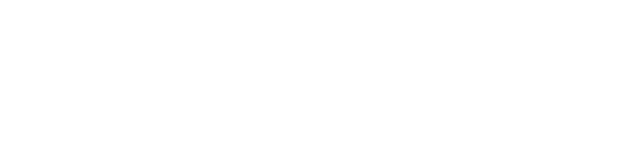
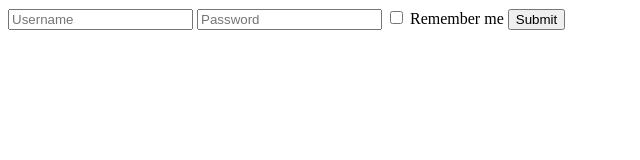
Before and after one commit to acciojob/remember-me-login-form-SaiRuthwik22, a website: page main.html in a window 1280 px wide. Shown: the whole page, without its empty margins (0-640 px from the left). Drawn offline with Linux system fonts and the light colour scheme.

Commit message:
created a submission

```diff
--- a/main.html
+++ b/main.html
@@ -8,6 +8,13 @@
 
 <body>
 	<!-- the entire body must be written by student -->
+	<form id="form" onsubmit="execute(event)" >
+		<input type="text" placeholder="Username" id="username" />
+		<input type="password" placeholder="Password" id="password" />
+		<input type="checkbox" id="checkbox" />
+		<label for="checkbox" >Remember me</label>
+		<input type="submit" id="submit" value="Submit" />
+	</form>
     <script type="text/javascript" src="./script.js">
 </script>
 
--- a/script.js
+++ b/script.js
@@ -1 +1,30 @@
-//your JS code here. If required.
+function execute(event) {
+    event.preventDefault();
+
+    let checkbox = document.getElementById("checkbox");
+    let username = document.getElementById("username").value;
+    let password = document.getElementById("password").value;
+    let form = document.getElementById("form");
+
+    if(checkbox.checked) {
+        localStorage.setItem("username",username);
+        localStorage.setItem("password",password);
+    } else {
+        localStorage.clear();
+    }
+
+    if(localStorage.getItem("username")){
+        let button = document.getElementById("existing");
+        if (!button) {
+            button = document.createElement("button");
+            button.id = "existing";
+            button.textContent = "Login as existing user";
+            form.appendChild(button);
+        }
+        button.addEventListener("click", function() {
+            alert("Logged in as " + localStorage.getItem("username"));
+        });
+    }
+
+    alert("Logged in as " + username);
+}
```
